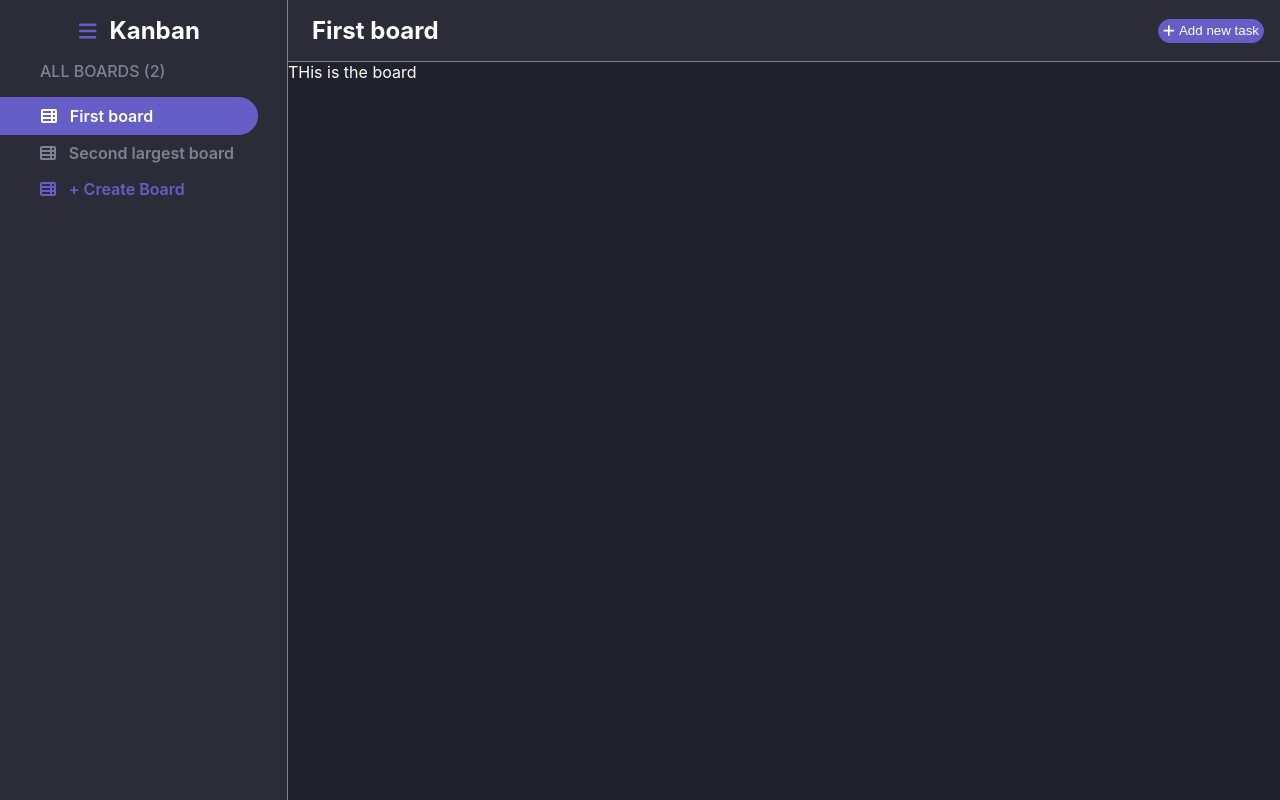
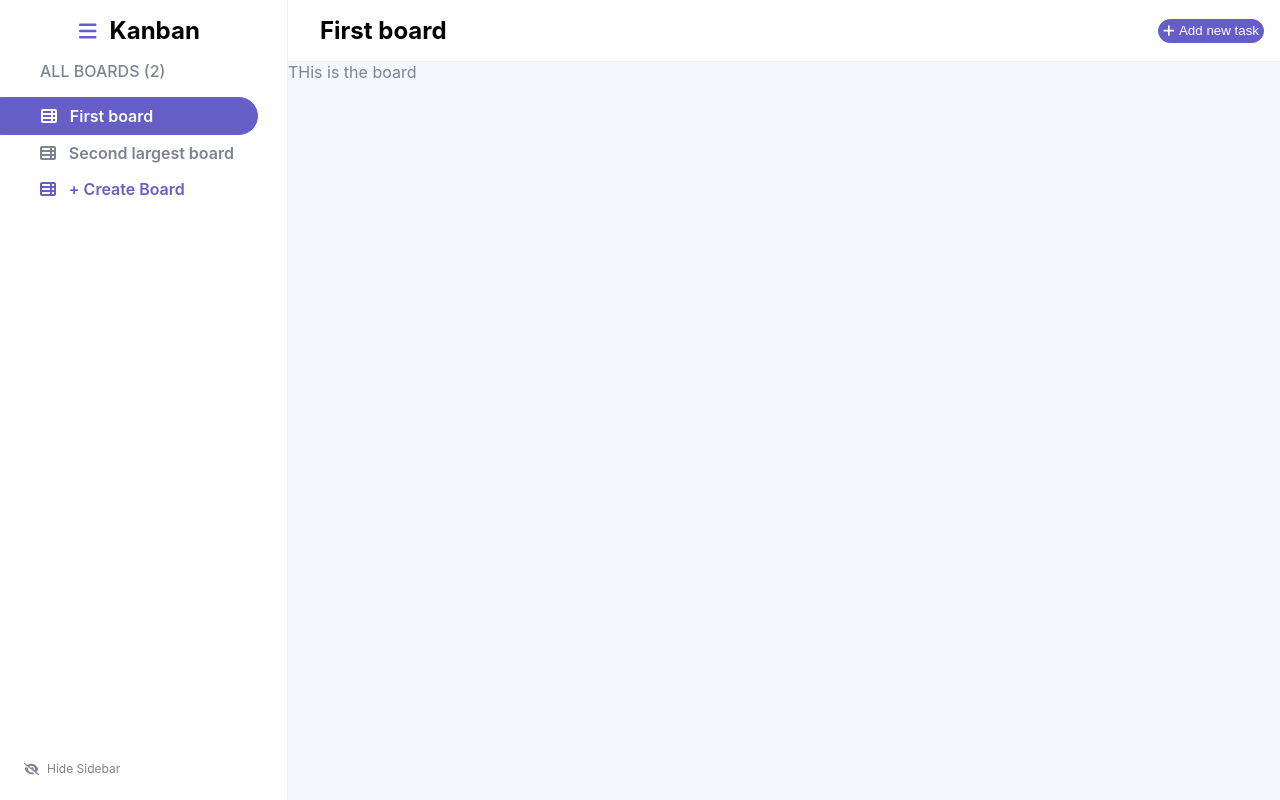
Before and after one commit to andreeaorian/kanban-web-app, a React (Create React App) app: page / in a window 1280 px wide. Built offline with nearby package versions, Linux system fonts and the light colour scheme.

Commit message:
Add hide sidebar button

```diff
--- a/src/components/header/header.scss
+++ b/src/components/header/header.scss
@@ -10,6 +10,15 @@
 
 	.header-board-title {
 		margin: 0.5rem;
+		padding: 0 0.5rem;
+		display: flex;
+		justify-content: center;
+		align-items: center;
+		gap: 0.5rem;
+
+		svg {
+			color: $purplish_blue;
+		}
 	}
 
 	.header-new-task {
@@ -54,6 +63,11 @@
 			white-space: nowrap;
 			overflow: hidden;
 			text-overflow: ellipsis;
+
+			svg {
+				width: 1.125rem;
+				height: 1.125rem;
+			}
 		}
 	}
 }
@@ -67,6 +81,11 @@
 			overflow: hidden;
 			text-overflow: ellipsis;
 			font-size: 1.25rem;
+
+			svg {
+				width: 1.125rem;
+				height: 1.125rem;
+			}
 		}
 
 		.header-new-task {
--- a/src/components/header/header.tsx
+++ b/src/components/header/header.tsx
@@ -1,6 +1,6 @@
 import { useSelector } from "react-redux";
 import { FontAwesomeIcon } from "@fortawesome/react-fontawesome";
-import { faPlus } from "@fortawesome/free-solid-svg-icons";
+import { faPlus, faBars } from "@fortawesome/free-solid-svg-icons";
 import type { RootState } from "../../redux/store";
 
 import "./header.scss";
@@ -9,10 +9,18 @@ export default function Header() {
 	const board = useSelector((state: RootState) =>
 		state.app.boards.find((b) => b.isSelected)
 	);
+	const isSidebarVisible = useSelector(
+		(state: RootState) => state.app.showSidebar
+	);
 
 	return (
 		<header className="header">
-			<h2 className="header-board-title">{board?.title}</h2>
+			<h2 className="header-board-title">
+				{!isSidebarVisible && (
+					<FontAwesomeIcon icon={faBars} flip="vertical" size="lg" />
+				)}
+				<span>{board?.title}</span>
+			</h2>
 			<button className="header-new-task">
 				<FontAwesomeIcon icon={faPlus} />
 				<span>Add new task</span>
--- a/src/components/sidebar/sidebar.scss
+++ b/src/components/sidebar/sidebar.scss
@@ -5,6 +5,8 @@
 	min-width: 12rem;
 	height: 100vh;
 	border-right: 0.1rem solid;
+	display: flex;
+	flex-direction: column;
 
 	.sidebar-kanban {
 		padding: 0.5rem;
@@ -72,6 +74,17 @@
 			}
 		}
 	}
+
+	.sidebar-hide-button {
+		margin-top: auto;
+		display: flex;
+		align-items: center;
+		padding: 1.5rem;
+		gap: 0.5rem;
+		font-size: 0.75rem;
+		cursor: pointer;
+		color: $gray;
+	}
 }
 
 .dark-theme {
@@ -90,6 +103,10 @@
 			}
 		}
 	}
+}
+
+.sidebar.hidden {
+	display: none;
 }
 
 .light-theme {
--- a/src/components/sidebar/sidebar.tsx
+++ b/src/components/sidebar/sidebar.tsx
@@ -1,18 +1,26 @@
 import { useState } from "react";
 import { useDispatch, useSelector } from "react-redux";
 import { FontAwesomeIcon } from "@fortawesome/react-fontawesome";
-import { faBars, faTableList } from "@fortawesome/free-solid-svg-icons";
+import {
+	faBars,
+	faTableList,
+	faEyeSlash,
+} from "@fortawesome/free-solid-svg-icons";
 
 import type { RootState } from "../../redux/store";
 import SidebarBoardCard from "./components/sidebar-board";
 import PopupWrapper from "../popups/popup-wrapper";
 import NewBoardPopup from "../popups/newBoard/new-board-popup";
 import { resetBoard } from "../../redux/boardReducer";
+import { changeSidebarVisibility } from "../../redux/appReducer";
 
 import "./sidebar.scss";
 
 export default function Sidebar() {
 	const boards = useSelector((state: RootState) => state.app.boards);
+	const isSidebarVisible = useSelector(
+		(state: RootState) => state.app.showSidebar
+	);
 	const [isNewBoardPopupVisible, setIsNewBoardPopupVisible] = useState(false);
 	const dispatch = useDispatch();
 
@@ -27,7 +35,7 @@ export default function Sidebar() {
 
 	return (
 		<>
-			<div className="sidebar">
+			<div className={`sidebar ${isSidebarVisible ? "" : "hidden"}`}>
 				<div className="sidebar-kanban">
 					<FontAwesomeIcon icon={faBars} flip="vertical" size="lg" />
 					<h2>Kanban</h2>
@@ -52,6 +60,12 @@ export default function Sidebar() {
 						<span>+ Create Board</span>
 					</div>
 				</div>
+				<div
+					className="sidebar-hide-button"
+					onClick={() => dispatch(changeSidebarVisibility())}>
+					<FontAwesomeIcon icon={faEyeSlash} />
+					<span>Hide Sidebar</span>
+				</div>
 			</div>
 			<PopupWrapper
 				isVisible={isNewBoardPopupVisible}
--- a/src/redux/appReducer.tsx
+++ b/src/redux/appReducer.tsx
@@ -4,11 +4,13 @@ import { Board } from "../models";
 
 export interface App {
 	isDarkTheme: boolean;
+	showSidebar: boolean;
 	boards: Board[];
 }
 
 const initialState: App = {
-	isDarkTheme: true,
+	isDarkTheme: false,
+	showSidebar: true,
 	boards: [
 		{ title: "First board", columns: [], tasks: [], isSelected: true },
 		{
@@ -42,10 +44,14 @@ export const appSlice = createSlice({
 
 			state.boards = allBoards;
 		},
+		changeSidebarVisibility: (state) => {
+			state.showSidebar = !state.showSidebar;
+		},
 	},
 });
 
 // Action creators are generated for each case reducer function
-export const { changeTheme, addBoard, selectBoard } = appSlice.actions;
+export const { changeTheme, addBoard, selectBoard, changeSidebarVisibility } =
+	appSlice.actions;
 
 export default appSlice.reducer;
```
